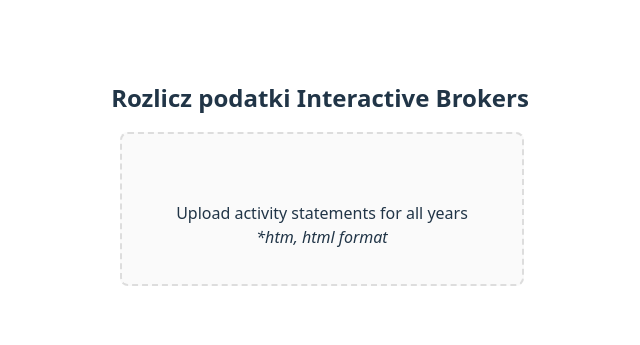
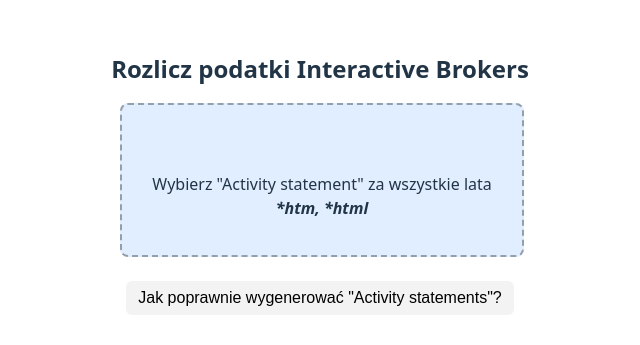
Before and after one commit to ibkr-podatki/ibkr-podatki.github.io, a React (Vite) app: page / in a window 1280 px wide. Shown: the part 225-570 px from the top of the page, without its empty margins (320-960 px from the left). Built offline with nearby package versions, Linux system fonts and the light colour scheme; some icons are missing.

Commit message:
Hint for statements generation

```diff
--- a/src/App.tsx
+++ b/src/App.tsx
@@ -7,6 +7,7 @@
 import { Trades } from './components/trades/trades';
 import type { ParsedStatement } from './parsers/types';
 import { YearSelector } from './components/year-selector/year-selector';
+import { StatementHint } from './components/statement-hint/statement-hint';
 
 function App() {
 	const [parsedStatement, setParsedStatement] = useState<ParsedStatement | undefined>();
@@ -27,6 +28,8 @@
 					<h1>Rozlicz podatki Interactive Brokers</h1>
 
 					<UploadFiles onParsedData={handleStatementParse} />
+
+					<StatementHint />
 
 					{!!parsedStatement?.years?.length && (
 						<CalculateButton
--- /dev/null
+++ b/src/components/statement-hint/statement-hint.css
@@ -0,0 +1,19 @@
+.statement-hint__button {
+	cursor: pointer;
+	padding: 8px 12px;
+	border: none;
+	background-color: transparent;
+	border-radius: 6px;
+	transition: background-color 0.3s;
+	font-size: 1rem;
+	background-color: #f3f3f3;
+
+	&:hover,
+	&.active {
+		background-color: #e5e5e5;
+	}
+}
+
+.statement-hint__img {
+	max-width: 720px;
+}
--- /dev/null
+++ b/src/components/statement-hint/statement-hint.tsx
@@ -0,0 +1,38 @@
+import { useState } from 'react';
+import HintImage from './hint.png';
+import './statement-hint.css';
+
+export const StatementHint = () => {
+	const [isShowHint, setIsShowHint] = useState(false);
+
+	return (
+		<>
+			<div className="text-center">
+				<button
+					className={`statement-hint__button mt-4 ${isShowHint ? 'active' : ''}`}
+					onClick={() => setIsShowHint(value => !value)}
+				>
+					Jak poprawnie wygenerować "Activity statements"?
+				</button>
+			</div>
+
+			{isShowHint && (
+				<div>
+					<ul>
+						<li>Zaloguj się do Interactive Brokers</li>
+						<li>
+							Wybierz Performance & Reports &rarr; Statements &rarr; Activity
+							Statement
+						</li>
+						<li>Period: Annual</li>
+						<li>
+							Pobierz HTML Statement dla <b>wszystkich lat</b>, które są dostępne
+						</li>
+
+						<img className="statement-hint__img" src={HintImage} alt="" />
+					</ul>
+				</div>
+			)}
+		</>
+	);
+};
--- a/src/components/upload-files/upload-files.css
+++ b/src/components/upload-files/upload-files.css
@@ -8,8 +8,8 @@
 	flex-direction: column;
 	align-items: center;
 	justify-content: center;
-	border: 2px dashed #ddd;
-	background-color: #fafafa;
+	border: 2px dashed #949fac;
+	background-color: #e0eeff;
 	border-radius: 8px;
 	cursor: pointer;
 	width: 100%;
--- a/src/components/upload-files/upload-files.tsx
+++ b/src/components/upload-files/upload-files.tsx
@@ -88,9 +88,11 @@
 			<label className="upload-files__upload-box" htmlFor="file-upload">
 				<Icon icon="cloud-upload" size="36px" color="#ccc" />
 				<p className="text-center">
-					Upload activity statements for all years
+					Wybierz "Activity statement" za wszystkie lata
 					<br />
-					<i>*htm, html format</i>
+					<i>
+						<b>*htm, *html</b>
+					</i>
 				</p>
 				<input
 					id="file-upload"
```
Also changed, not shown: src/components/statement-hint/hint.png (added).
